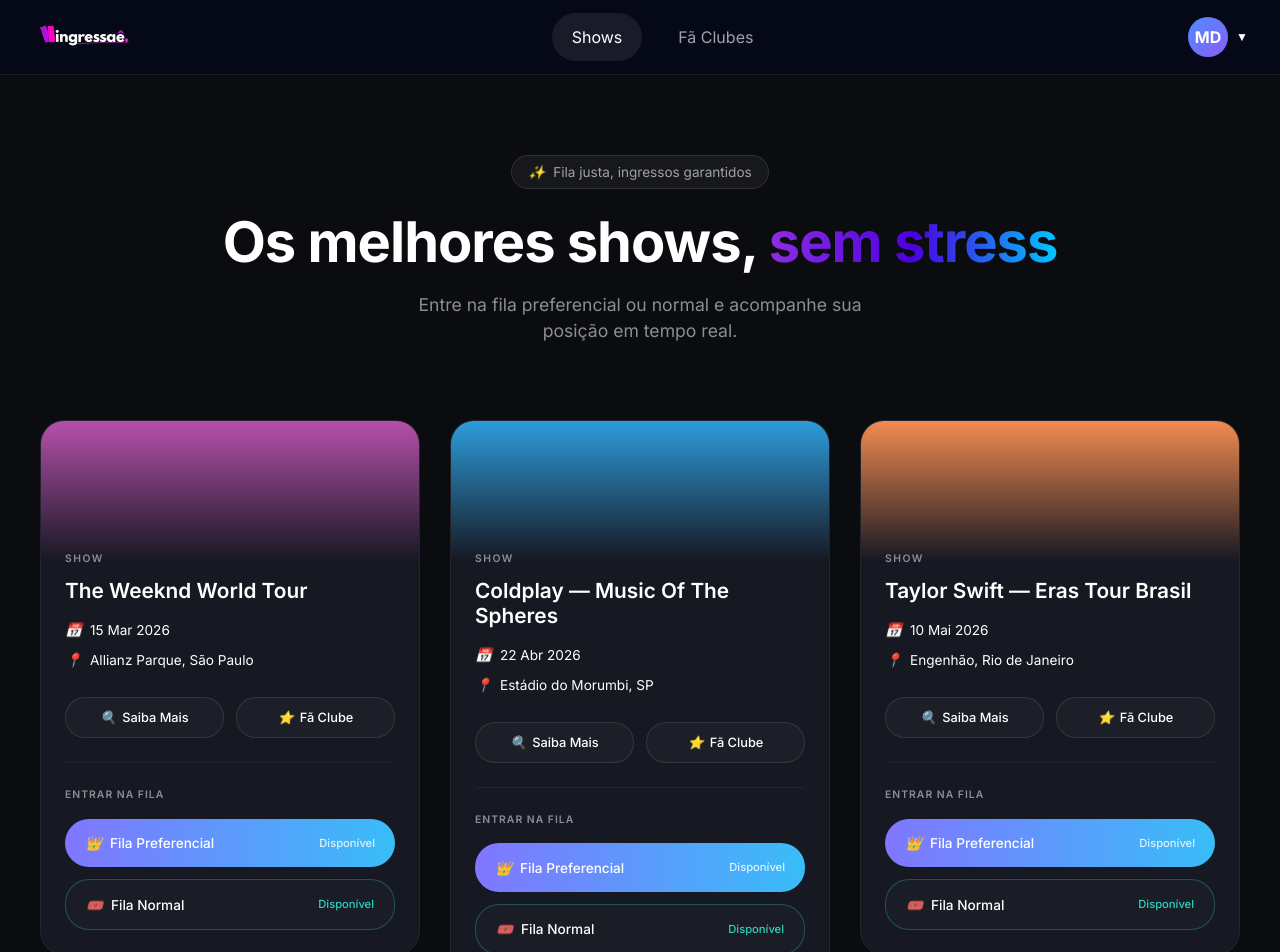
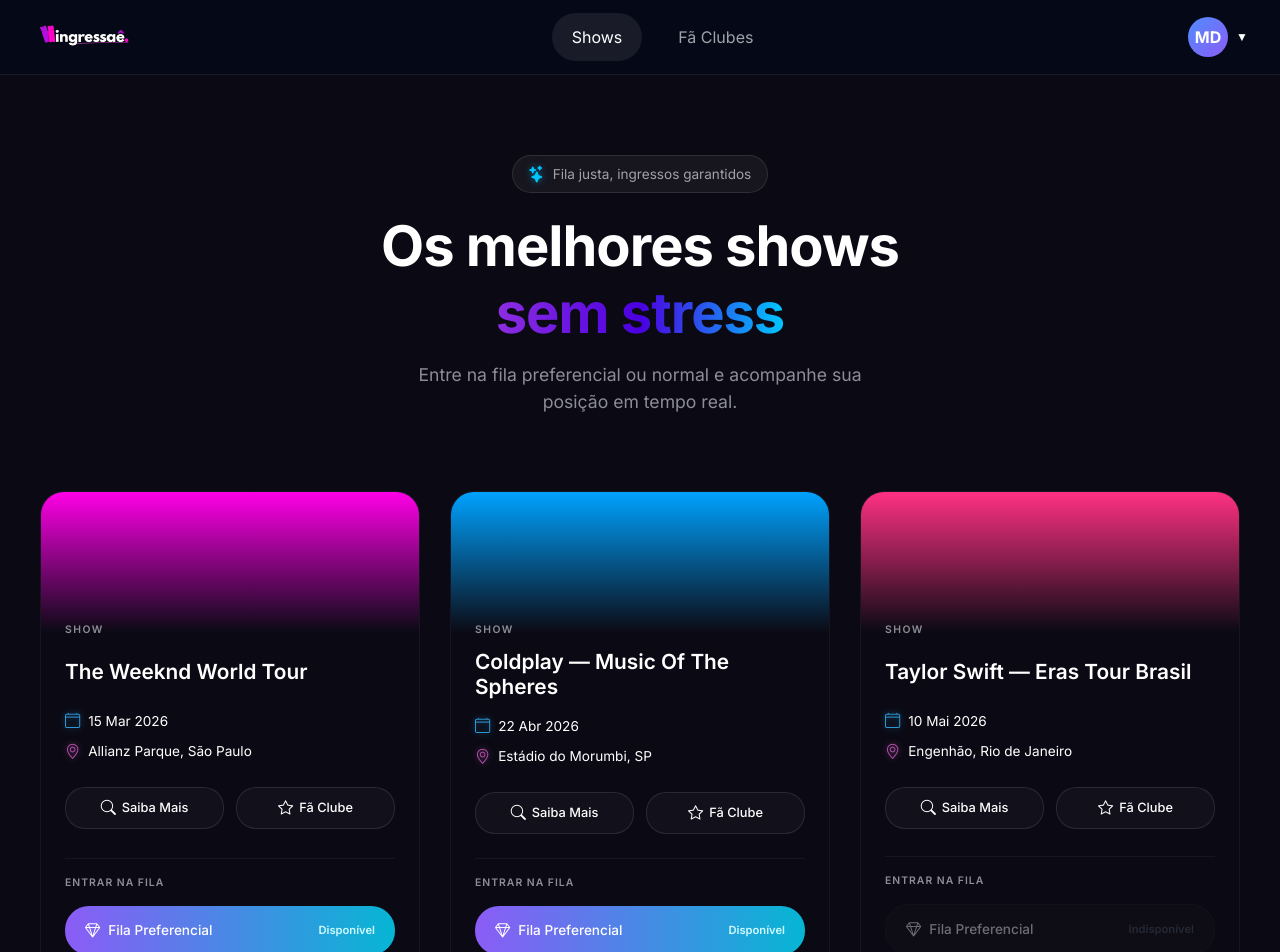
Before and after one commit to Ingressae/Ingressae-Angular, an Angular app in the folder ingressae/: page /inicio in a window 1280 px wide. Shown: the top 952 px of the page. Built offline with nearby package versions, Linux system fonts and the light colour scheme.

Commit message:
fix: Refinada na tela inicial e cards

```diff
--- a/ingressae/src/app/pages/inicio/card-show/card-show.html
+++ b/ingressae/src/app/pages/inicio/card-show/card-show.html
@@ -7,33 +7,39 @@
     <h3 class="title">{{ show.title }}</h3>
 
     <div class="info-row">
-      <i class="icon-calendar">📅</i>
+      <i class="bi bi-calendar4"></i>
       <span>{{ show.date }}</span>
     </div>
 
     <div class="info-row">
-      <i class="icon-location">📍</i>
+      <i class="bi bi-geo-alt"></i>
       <span>{{ show.location }}</span>
     </div>
 
     <div class="action-buttons">
-      <button class="btn-outline"><i class="icon-search">🔍</i> Saiba Mais</button>
-      <button class="btn-outline"><i class="icon-star">⭐</i> Fã Clube</button>
+      <button class="btn-outline"><i class="bi bi-search"></i> Saiba Mais</button>
+      <button class="btn-outline"><i class="bi bi-star"></i> Fã Clube</button>
     </div>
+
+    <br>
 
     <div class="divider"></div>
 
     <div class="queue-section">
       <span class="queue-label">ENTRAR NA FILA</span>
 
-      <button class="btn-queue btn-pref">
-        <span class="queue-name"><i class="icon-crown">👑</i> Fila Preferencial</span>
-        <span class="badge-status">Disponível</span>
+      <button class="btn-queue btn-pref" [disabled]="!show.prefAvailable">
+        <span class="queue-name"><i class="bi bi-gem"></i> Fila Preferencial</span>
+        <span class="badge-status">
+          {{ show.prefAvailable ? 'Disponível' : 'Indisponível' }}
+        </span>
       </button>
 
-      <button class="btn-queue btn-normal">
-        <span class="queue-name"><i class="icon-ticket">🎟️</i> Fila Normal</span>
-        <span class="badge-status">Disponível</span>
+      <button class="bi-queue btn-queue btn-normal" [disabled]="!show.normalAvailable">
+        <span class="queue-name"><i class="bi bi-ticket-perforated"></i> Fila Normal</span>
+        <span class="badge-status">
+          {{ show.normalAvailable ? 'Disponível' : 'Indisponível' }}
+        </span>
       </button>
     </div>
   </div>
--- a/ingressae/src/app/pages/inicio/card-show/card-show.scss
+++ b/ingressae/src/app/pages/inicio/card-show/card-show.scss
@@ -1,15 +1,24 @@
+// 1. FAZ O ANGULAR COMPREENDER QUE O CARD DEVE OCUPAR 100% DA ALTURA DO GRID
+:host {
+  display: flex;
+  flex-direction: column;
+  height: 100%;
+}
+
 .card {
-  background-color: #161822; /* Fundo escuro do card */
+  background-color: rgb(11, 10, 20); /* Fundo escuro do card */
   border-radius: 24px;
   overflow: hidden;
   border: 1px solid rgba(255, 255, 255, 0.05);
   display: flex;
   flex-direction: column;
+  height: 100%; // <-- Garante o preenchimento total do espaço vertical
   transition: transform 0.2s ease;
   font-family: 'Inter', sans-serif;
 
   &:hover {
     transform: translateY(-5px);
+    border-color: rgba(89, 42, 147, 0.811);
   }
 }
 
@@ -17,11 +26,14 @@
 .card-gradient {
   height: 140px;
   width: 100%;
+  flex-shrink: 0; // Evita que o gradiente achate se faltar espaço
 
-  &.grad-purple { background: linear-gradient(to bottom, #b550ab, #161822); }
-  &.grad-blue { background: linear-gradient(to bottom, #2d9cdb, #161822); }
-  &.grad-orange { background: linear-gradient(to bottom, #f28b50, #161822); }
-  &.grad-cyan { background: linear-gradient(to bottom, #11998e, #161822); }
+  &.grad-purple { background: linear-gradient(to bottom, #ff00e6, rgb(11, 10, 20)); }
+  &.grad-blue { background: linear-gradient(to bottom, #00a2ff, rgb(11, 10, 20)); }
+  &.grad-orange { background: linear-gradient(to bottom, #ff811b, rgb(11, 10, 20)); }
+  &.grad-cyan { background: linear-gradient(to bottom, #00ffd0, rgb(11, 10, 20)); }
+  &.grad-redPurple { background: linear-gradient(to bottom, #ff3083, rgb(11, 10, 20)); }
+
 }
 
 .card-content {
@@ -29,7 +41,15 @@
   display: flex;
   flex-direction: column;
   color: #ffffff;
-  margin-top: -10px; /* Puxa o conteúdo um pouco para cima do gradiente */
+  margin-top: -10px;
+  flex: 1; // <-- Faz o bloco de conteúdo expandir para ocupar a área livre
+}
+
+// Adicione isso em qualquer lugar do seu card-show.scss
+.card-content i {
+  font-size: 0.95rem; /* Ajusta o tamanho dos ícones vetoriais uniformemente */
+  display: inline-flex;
+  align-items: center;
 }
 
 .badge-show {
@@ -45,6 +65,11 @@
   font-weight: 600;
   margin: 0 0 16px 0;
   line-height: 1.2;
+  min-height: 2.8rem; /* Mantém a proporção e tamanho idêntico dos cards */
+
+  // SOLUÇÃO: Transforma em flex para centralizar verticalmente títulos menores
+  display: flex;
+  align-items: center;
 }
 
 .info-row {
@@ -54,6 +79,18 @@
   font-size: 0.85rem;
   color: #a0a0a8;
   margin-bottom: 10px;
+
+  // Ícone de Calendário (Ciano Neon)
+  .bi-calendar4 {
+    color: #2d9cdb;
+    text-shadow: 0 0 6px rgba(45, 156, 219, 0.6);
+  }
+
+  // Ícone de Localização (Roxo/Rosa Neon)
+  .bi-geo-alt {
+    color: #b550ab;
+    text-shadow: 0 0 6px rgba(181, 80, 171, 0.6);
+  }
 }
 
 .action-buttons {
@@ -67,7 +104,7 @@
     border: 1px solid rgba(255, 255, 255, 0.1);
     color: #fff;
     padding: 10px;
-    border-radius: 20px; /* Bordas bem arredondadas como no design */
+    border-radius: 20px;
     font-size: 0.8rem;
     font-weight: 500;
     cursor: pointer;
@@ -84,7 +121,8 @@
 .divider {
   height: 1px;
   background: rgba(255, 255, 255, 0.05);
-  margin: 24px 0;
+  margin: 24px 0 16px 0;
+  margin-top: auto; // <-- EMPURRA O DIVISOR E A FILA PERFEITAMENTE PARA O RODAPÉ
 }
 
 .queue-section {
@@ -107,11 +145,25 @@
   justify-content: space-between;
   align-items: center;
   padding: 14px 20px;
-  border-radius: 24px; /* Bordas arredondadas do design */
+  border-radius: 24px;
   border: none;
   cursor: pointer;
   font-weight: 500;
   font-size: 0.85rem;
+
+  &:disabled {
+    background: rgba(255, 255, 255, 0.03) !important;
+    border: 1px solid rgba(255, 255, 255, 0.05) !important;
+    color: #4b5563 !important;
+    cursor: not-allowed;
+    pointer-events: none;
+    opacity: 0.4;
+    box-shadow: none !important;
+
+    .badge-status {
+      color: #4b5563 !important;
+    }
+  }
 
   .queue-name {
     display: flex;
@@ -124,28 +176,55 @@
     padding: 2px 0;
   }
 
-  /* Fila Preferencial - Azul/Roxo */
+/* Fila Preferencial - Azul/Roxo */
   &.btn-pref {
-    background: linear-gradient(90deg, #8176ff, #38bdf8);
-    color: white;
+    /* Gradiente ajustado: do violeta ao ciano */
+    background: linear-gradient(90deg, #8b5cf6 0%, #06b6d4 100%);
+    color: #ffffff;
+    transition: transform 0.2s ease-in-out;
 
+    i { color: #ffffff; }
+
+    /* Removido o text-shadow para um visual limpo igual ao protótipo */
+    .bi-gem {
+      text-shadow: none;
+    }
+
+    /* Status com uma cor ciano bem clara para contrastar com o fundo */
     .badge-status {
-      color: #e0f2fe;
+      color: #cffafe;
+      font-weight: 600;
+    }
+
+    &:hover {
+    transform: scale(1.03);
     }
   }
 
-  /* Fila Normal - Escura com borda turquesa */
+/* Fila Normal - Escura com borda turquesa */
   &.btn-normal {
-    background: rgba(255, 255, 255, 0.02);
-    border: 1px solid rgba(45, 212, 191, 0.3); /* Borda sutil */
-    color: #2dd4bf;
+    background: transparent;
+    background-color: rgba(6, 181, 212, 0.117); /* Fundo escuro com leve toque de ciano */
+    border: 1px solid rgba(6, 182, 212, 0.4);
+    color: #06b6d4;
+    text-shadow: none;
+
+    /* Garante que o texto principal e o ícone fiquem ciano */
+    .queue-name {
+      color: #06b6d4;
+
+      i {
+        color: #06b6d4;
+      }
+    }
 
     .badge-status {
-      color: #2dd4bf;
+      color: #06b6d4;
+      font-weight: 500;
     }
 
     &:hover {
-      background: rgba(45, 212, 191, 0.05);
+      background: rgba(6, 181, 212, 0.358);
     }
   }
 }
--- a/ingressae/src/app/pages/inicio/card-show/card-show.ts
+++ b/ingressae/src/app/pages/inicio/card-show/card-show.ts
@@ -7,6 +7,8 @@
   date: string;
   location: string;
   gradientClass: string;
+  prefAvailable: boolean;
+  normalAvailable: boolean;
 }
 
 @Component({
--- a/ingressae/src/app/pages/inicio/inicio.html
+++ b/ingressae/src/app/pages/inicio/inicio.html
@@ -1,12 +1,12 @@
 <main class="inicio-container">
 
-  <section class="hero">
+<section class="hero">
     <div class="hero-badge">
-      <i class="icon-sparkle">✨</i> Fila justa, ingressos garantidos
+      <i class="bi bi-stars icon-sparkle"></i> Fila justa, ingressos garantidos
     </div>
 
     <h1 class="hero-title">
-      Os melhores shows, <span class="highlight">sem stress</span>
+      Os melhores shows <br><span class="highlight">sem stress</span>
     </h1>
 
     <p class="hero-subtitle">
@@ -15,9 +15,7 @@
   </section>
 
   <section class="shows-grid">
-    <app-card-show
-      *ngFor="let show of shows"
-      [show]="show">
+    <app-card-show *ngFor="let show of shows" [show]="show">
     </app-card-show>
   </section>
 
--- a/ingressae/src/app/pages/inicio/inicio.scss
+++ b/ingressae/src/app/pages/inicio/inicio.scss
@@ -2,7 +2,7 @@
 
 .inicio-container {
   min-height: 100vh;
-  background-color: #0B0C10; // Fundo geral bem escuro
+  background-color: rgb(11, 10, 20); // Fundo geral bem escuro
   color: #ffffff;
   padding: 40px 20px;
   font-family: 'Inter', sans-serif; // Substitua pela fonte do seu projeto
@@ -16,7 +16,7 @@
   margin-bottom: 60px;
   padding-top: 40px;
 
-  .hero-badge {
+.hero-badge {
     background: rgba(255, 255, 255, 0.05);
     border: 1px solid rgba(255, 255, 255, 0.1);
     padding: 6px 16px;
@@ -27,6 +27,16 @@
     display: flex;
     align-items: center;
     gap: 8px;
+
+    /* Nova classe para o ícone */
+    .icon-sparkle {
+      color: transparent;
+      color: #00c6ff; /* Azul neon (cyan) */
+      font-size: 1rem;
+      -webkit-text-stroke: 1px #00c6ff;
+      text-shadow: 0 0 6px rgba(0, 198, 255, 0.6),
+                   0 0 12px rgba(0, 198, 255, 0.3);
+    }
   }
 
   .hero-title {
--- a/ingressae/src/app/pages/inicio/inicio.ts
+++ b/ingressae/src/app/pages/inicio/inicio.ts
@@ -17,6 +17,8 @@
       date: '15 Mar 2026',
       location: 'Allianz Parque, São Paulo',
       gradientClass: 'grad-purple',
+      prefAvailable: true,
+      normalAvailable: true,
     },
     {
       id: 2,
@@ -24,13 +26,17 @@
       date: '22 Abr 2026',
       location: 'Estádio do Morumbi, SP',
       gradientClass: 'grad-blue',
+      prefAvailable: true,
+      normalAvailable: false, // Indisponível
     },
     {
       id: 3,
       title: 'Taylor Swift — Eras Tour Brasil',
       date: '10 Mai 2026',
       location: 'Engenhão, Rio de Janeiro',
-      gradientClass: 'grad-orange',
+      gradientClass: 'grad-redPurple',
+      prefAvailable: false,   // Indisponível
+      normalAvailable: false, // Indisponível
     },
     {
       id: 4,
@@ -38,6 +44,8 @@
       date: '02 Jun 2026',
       location: 'Arena MRV, Belo Horizonte',
       gradientClass: 'grad-cyan',
+      prefAvailable: true,
+      normalAvailable: false, // Indisponível
     },
     {
       id: 5,
@@ -45,13 +53,17 @@
       date: '18 Jul 2026',
       location: 'Jeunesse Arena, RJ',
       gradientClass: 'grad-purple',
+      prefAvailable: true,
+      normalAvailable: true,
     },
     {
       id: 6,
-      title: 'Falcão — Sucessão de Sucessos Que Se Sucedem Sucessivamente Sem Cessar',
+      title: 'Falcão — Show Joiado',
       date: '05 Ago 2026',
       location: 'Allianz Parque, São Paulo',
-      gradientClass: 'grad-purple', // Ajuste para o gradiente desejado
+      gradientClass: 'grad-orange',
+      prefAvailable: true,
+      normalAvailable: true,
     },
   ];
 }
--- a/ingressae/src/styles.scss
+++ b/ingressae/src/styles.scss
@@ -4,7 +4,7 @@
   font-family: 'Inter', sans-serif;
   margin: 0;
   padding: 0;
-  background-color: #0b0c10; /* Fundo geral super escuro */
+  background-color: #1b1b1b; /* Fundo geral super escuro */
 }
 
 * {
```
